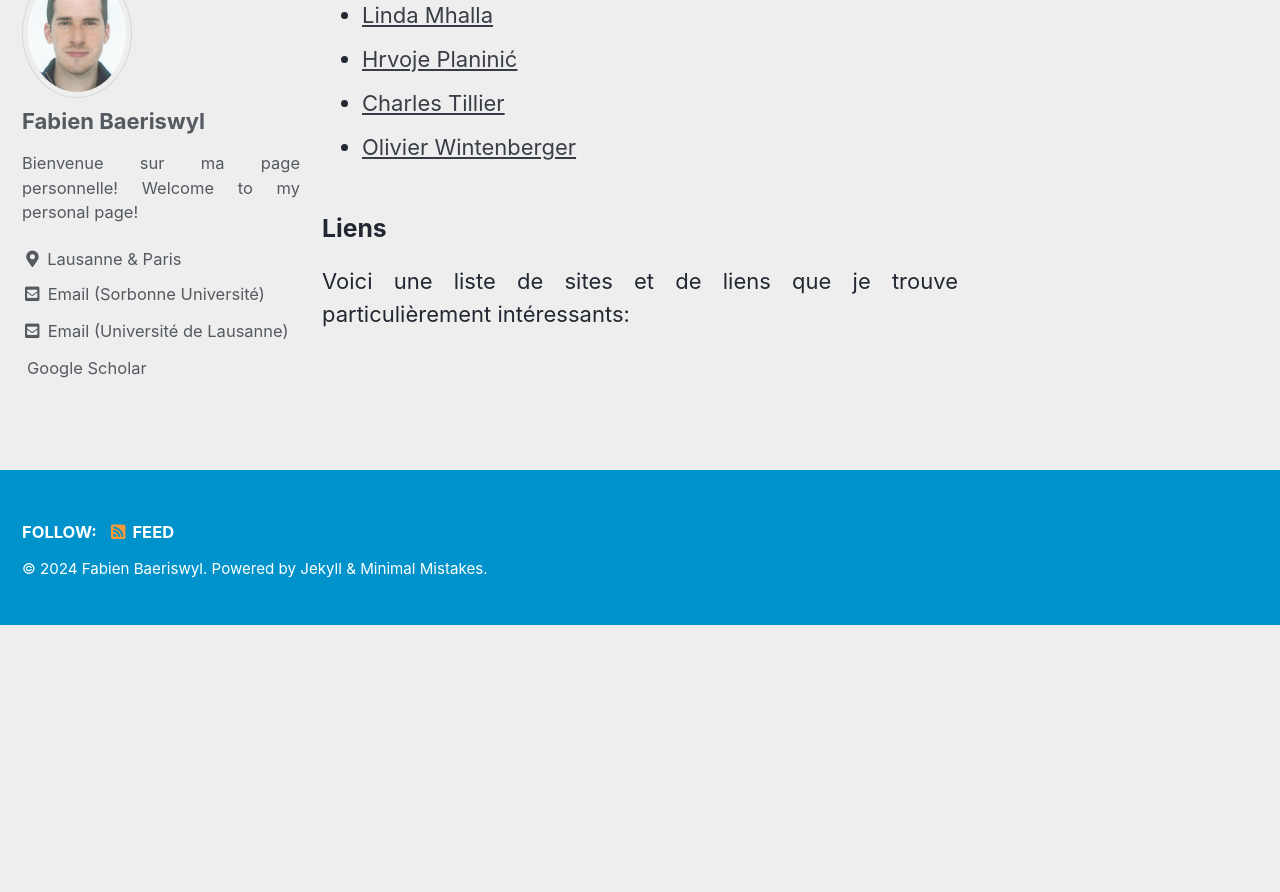
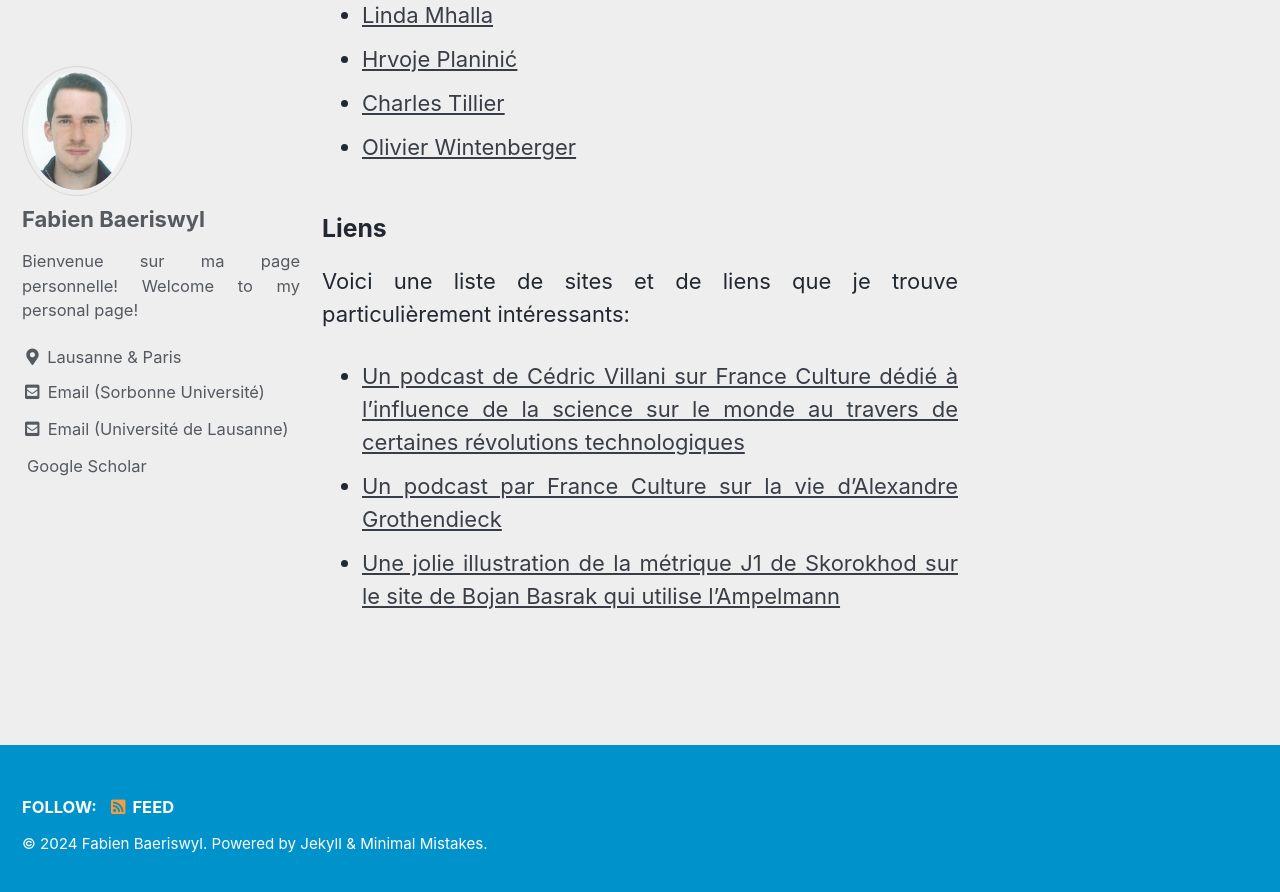
Before and after one commit to hplaninic/hrvoje.planinic.github.io, a Jekyll site: the page built from _pages/collegues.md, in a window 1280 px wide and 900 px high, scrolled down 914 px. Shown: the top 892 px of the window. Built offline with Jekyll 4.4.1, drawn with Linux system fonts in a browser that asks for light colours; cached includes are drawn as plain includes; emoji names are drawn with the system emoji font; a style sheet for code colours, icons or effects is not loaded; before the commit the page ends 1539 px from its top, so only the background shows below that.

Commit message:
Update collegues.md

```diff
--- a/_pages/collegues.md
+++ b/_pages/collegues.md
@@ -28,3 +28,7 @@ Parce que la recherche en mathématiques appliquées ne peut se faire sans le co
 ### Liens
 
 Voici une liste de sites et de liens que je trouve particulièrement intéressants:
+
+- [Un podcast de Cédric Villani sur France Culture dédié à l'influence de la science sur le monde au travers de certaines révolutions technologiques](https://www.radiofrance.fr/franceculture/podcasts/les-contes-des-mille-et-une-sciences)
+- [Un podcast par France Culture sur la vie d'Alexandre Grothendieck](https://www.radiofrance.fr/franceculture/podcasts/serie-alexandre-grothendieck-legende-rebelle-des-mathematiques)
+- [Une jolie illustration de la métrique J1 de Skorokhod sur le site de Bojan Basrak qui utilise l'Ampelmann](https://web.math.pmf.unizg.hr/~bbasrak/?Contact_%2F_Other_info:Skorohod_metric_J1)
```
